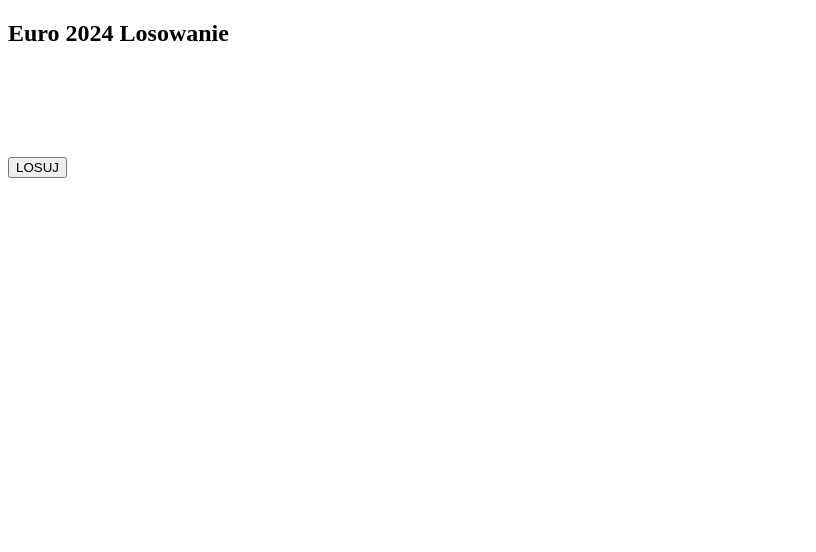
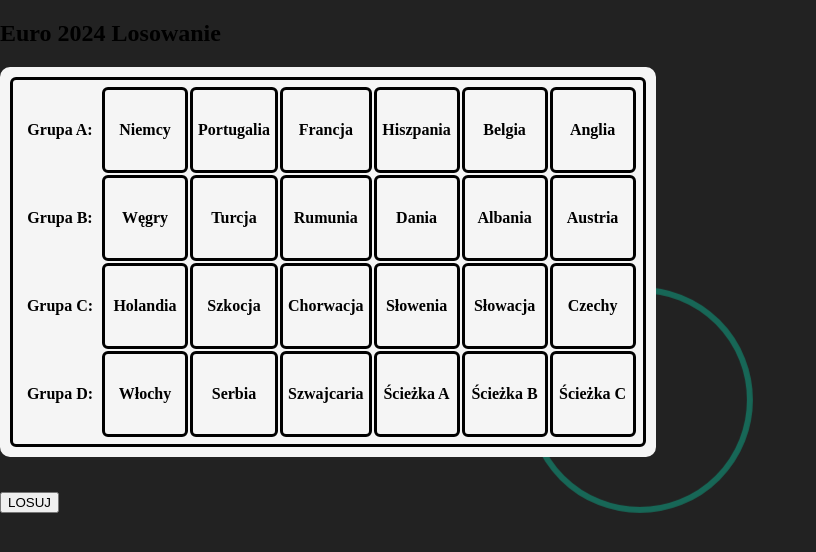
Before and after one commit to bigej420/projektPPalonek, a PHP site: page / in a window 1280 px wide. Shown: the top 552 px of the page, without its empty margins (0-816 px from the left). Run offline with PHP 8.4, Linux system fonts and the light colour scheme.

Commit message:
Update style.css

```diff
--- a/style.css
+++ b/style.css
@@ -1,75 +1,127 @@
-<!DOCTYPE html>
-<html lang="en">
-<head>
-    <meta charset="UTF-8">
-    <meta name="viewport" content="width=device-width, initial-scale=1.0">
-    <title>Euro losowanie</title>
-    <link rel="stylesheet" href="style.css">
-    <style>
-        /* Add a falling animation to the table cells */
-        @keyframes falling {
-            0%   {transform: translateY(-100%); opacity: 0;}
-            100% {transform: translateY(0); opacity: 1;}
-        }
+html,body{
+    margin: 0px;
+}
+body{
+    background-color: rgb(34, 34, 34);
+    overflow: hidden;
+}
+.navbar{
+    background-color: black;
+    color: whitesmoke;
+    display: flex;
+    justify-content: center;
+    -webkit-box-shadow: 0px 28px 79px 34px rgba(0, 255, 203, 1);
+    -moz-box-shadow: 0px 28px 79px 34px rgba(0, 255, 203, 1);
+    box-shadow: 0px 10px 79px 14px rgba(0, 255, 203, 1);
+    margin-bottom: 55px;
+}
+.main{
+    text-align: center;
+}
+.group{
+    border: none;
+}
+table,td,th,tr{
+    font-weight: bold;
+    padding: 5px;
+    border: 3px solid black;
+    border-radius: 6px;
+    text-align: center;
+    min-width: 70px;
+    height: 70px;
+}
+#karta {
+    margin-bottom: 35px;
+    display: flex;
+    align-items: center;
+    background-color: whitesmoke;
+    width: fit-content;
+    border: 10px solid whitesmoke;
+    border-radius: 10px;
+}
 
-        td {
-            opacity: 0; /* Initially hide the cells */
-            animation: falling 2s ease-in-out forwards; /* Use the 'forwards' keyword to retain the final state of the animation */
-        }
-    </style>
-</head>
-<body>
-    <nav>
-        <h1>Euro 2024 Losowanie</h1>
-        <h2>Andrzej Knapik & Sebastian Mizera</h2>
-    </nav>
-    <main>
-        <div id="karta">
-            <table id="losowanieTable">
-                <!-- Table rows will be added here by JavaScript -->
-            </table>
-        </div>
-    </main>
-    <div id="btnLosowanieDiv">
-        <button class='glowing-btn' onclick='losuj()'><span class='glowing-txt'>L<span class='faulty-letter'>O</span>SUJ</span></button>
-    </div>
-    <script>
-        let koszyk1 = ["Niemcy", "Portugalia", "Francja", "Hiszpania", "Belgia", "Anglia"];
-        let koszyk2 = ["Węgry", "Turcja", "Rumunia", "Dania", "Albania", "Austria"];
-        let koszyk3 = ["Holandia", "Szkocja", "Chorwacja", "Słowenia", "Słowacja", "Czechy"];
-        let koszyk4 = ["Włochy", "Serbia", "Szwajcaria", "Ścieżka A", "Ścieżka B","Ścieżka C"];
 
-        function losowanie(koszyk) {
-            let index = Math.floor(Math.random() * koszyk.length);
-            let druzyna = koszyk[index];
-            koszyk.splice(index, 1);
-            return druzyna;
-        }
 
-        let grupy = {A: [], B: [], C: [], D: [], E: [], F: []};
+/* stylizacja przycisku */
+.wrap {
+    height: 100%;
+    display: flex;
+    align-items: center;
+    justify-content: center;
+  }
 
-        function losuj() {
-            for (let grupa in grupy) {
-                grupy[grupa].push(losowanie(koszyk1));
-                grupy[grupa].push(losowanie(koszyk2));
-                grupy[grupa].push(losowanie(koszyk3));
-                grupy[grupa].push(losowanie(koszyk4));
-            }
+  .button {
+    min-width: 300px;
+    min-height: 60px;
+    font-family: 'Nunito', sans-serif;
+    font-size: 22px;
+    text-transform: uppercase;
+    letter-spacing: 1.3px;
+    font-weight: 700;
+    color: #313133;
+    background: #4FD1C5;
+  background: linear-gradient(90deg, rgba(129,230,217,1) 0%, rgba(79,209,197,1) 100%);
+    border: none;
+    border-radius: 1000px;
+    box-shadow: 12px 12px 24px rgba(79,209,197,.64);
+    transition: all 0.3s ease-in-out 0s;
+    cursor: pointer;
+    outline: none;
+    position: relative;
+    padding: 10px;
+    }
 
-            let table = document.getElementById('losowanieTable');
-            for (let grupa in grupy) {
-                let row = table.insertRow();
-                let cell1 = row.insertCell();
-                cell1.class = 'group';
-                cell1.innerHTML = 'Grupa ' + grupa;
-                for (let i = 0; i < grupy[grupa].length; i++) {
-                    let cell = row.insertCell();
-                    cell.innerHTML = grupy[grupa][i];
-                    // Add a delay to the animation for each cell
-                    cell.style.animationDelay = (i * 0.5) + 's';
-                }
-            }
-        }
-    </script>
-</body>
-</html>
+  button::before {
+  content: '';
+    border-radius: 1000px;
+    min-width: calc(300px + 12px);
+    min-height: calc(60px + 12px);
+    border: 6px solid #00FFCB;
+    box-shadow: 0 0 60px rgba(0,255,203,.64);
+    position: absolute;
+    top: 50%;
+    left: 50%;
+    transform: translate(-50%, -50%);
+    opacity: 0;
+    transition: all .3s ease-in-out 0s;
+  }
+
+  .button:hover, .button:focus {
+    color: #313133;
+    transform: translateY(-6px);
+  }
+
+  button:hover::before, button:focus::before {
+    opacity: 1;
+  }
+
+  button::after {
+    content: '';
+    width: 30px; height: 30px;
+    border-radius: 100%;
+    border: 6px solid #00FFCB;
+    position: absolute;
+    z-index: -1;
+    top: 50%;
+    left: 50%;
+    transform: translate(-50%, -50%);
+    animation: ring 1.5s infinite;
+  }
+
+  button:hover::after, button:focus::after {
+    animation: none;
+    display: none;
+  }
+
+  @keyframes ring {
+    0% {
+      width: 30px;
+      height: 30px;
+      opacity: 1;
+    }
+    100% {
+      width: 300px;
+      height: 300px;
+      opacity: 0;
+    }
+  }
```
